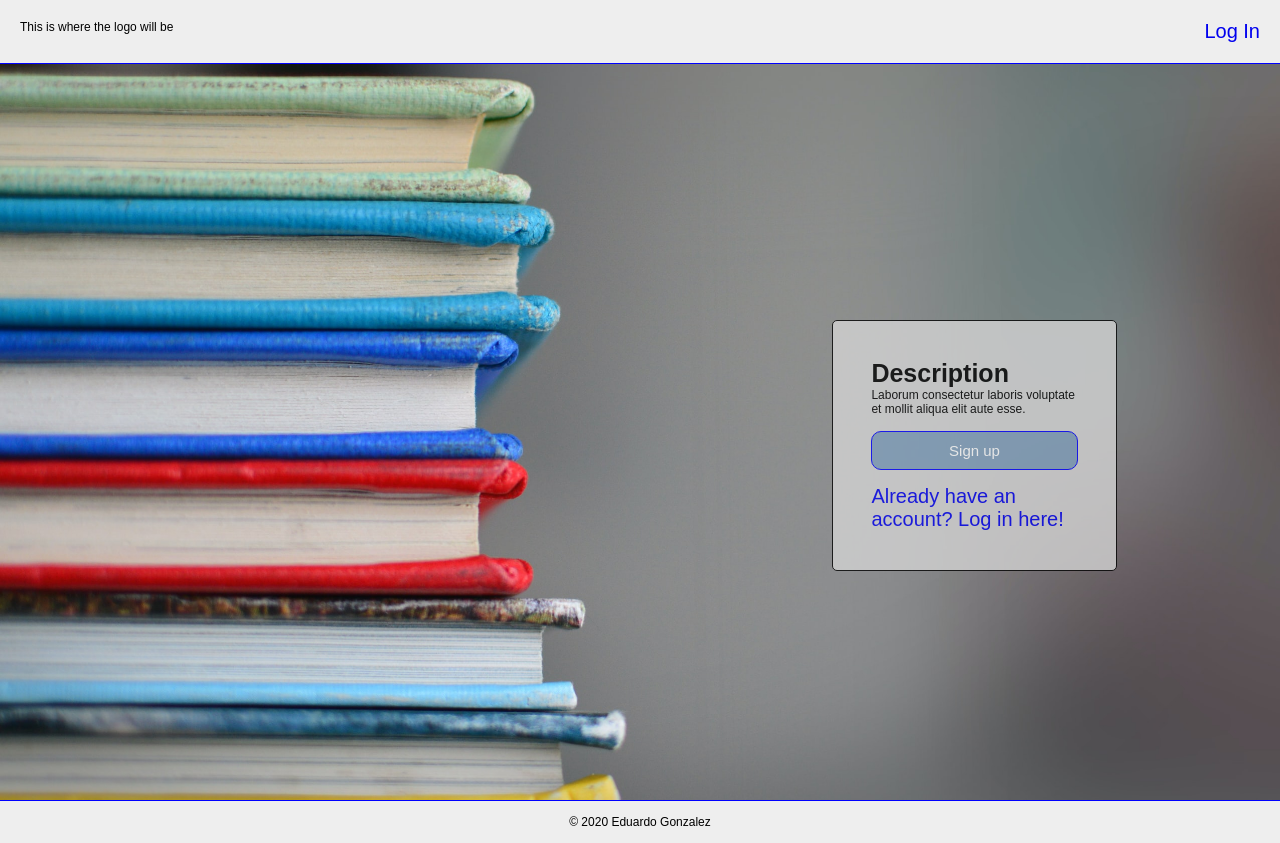
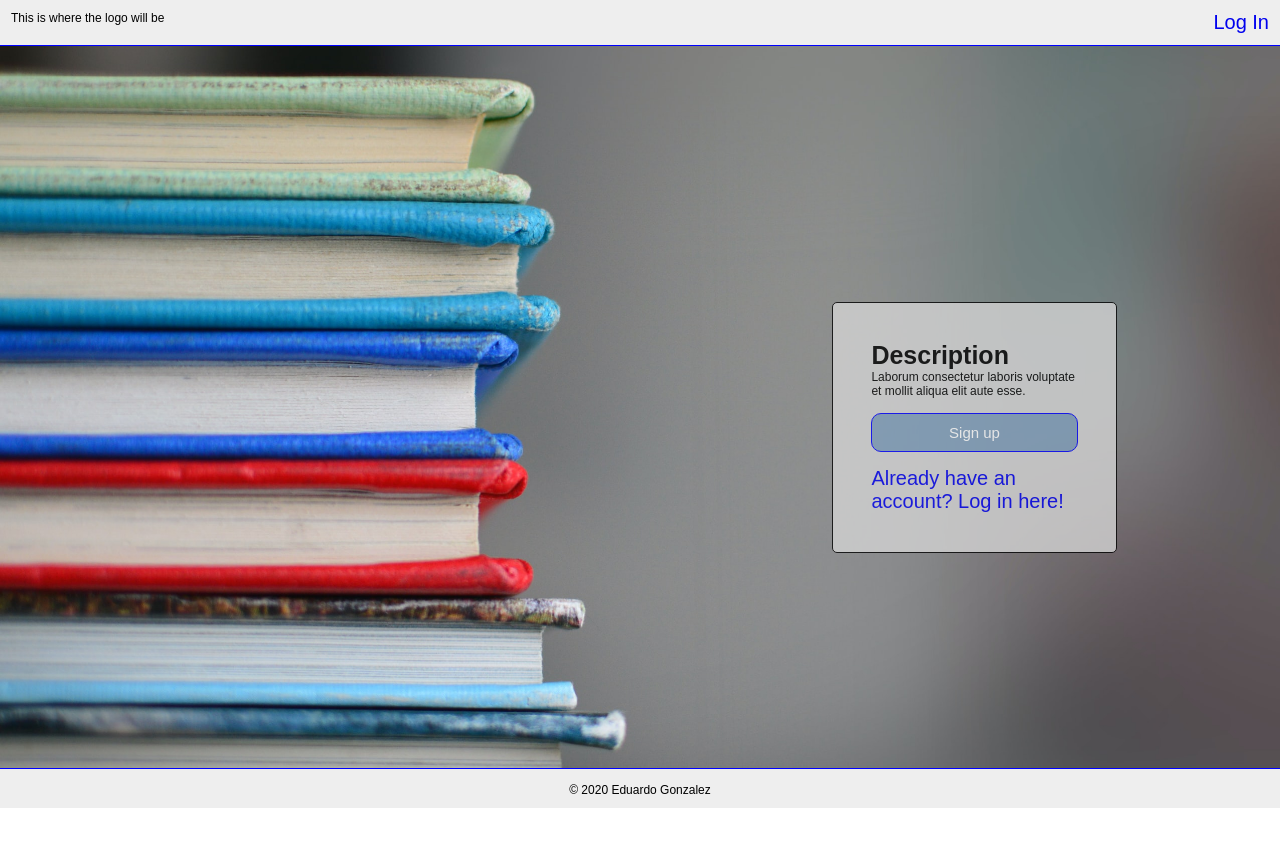
Before and after one commit to dcalamity/book-search-capstone-client, a React (Create React App) app: page / in a window 1280 px wide. After the commit the page ends 808 px from the top, so only its background shows below. Built offline with nearby package versions, Linux system fonts and the light colour scheme.

Commit message:
fixed footer position

```diff
--- a/src/index.css
+++ b/src/index.css
@@ -66,7 +66,7 @@ body {
   position: relative;
 }
 .App{
-  min-height: 100vh; /* will cover the 100% of viewport */
+  min-height: 96vh; /* will cover the 100% of viewport */
  overflow: hidden;
  display: block;
  position: relative;
@@ -157,7 +157,7 @@ header {
   background-color: #EEE;
   justify-content: space-between;
   width: 100%;
-  padding: 20px;
+  padding: 11px;
   border-bottom: 1px solid blue;
 }
 
@@ -360,6 +360,7 @@ footer {
   width: 100%;
   padding: 14px;
   border-top: 1px solid blue;
+  height: 40px
 }
 
 
```
